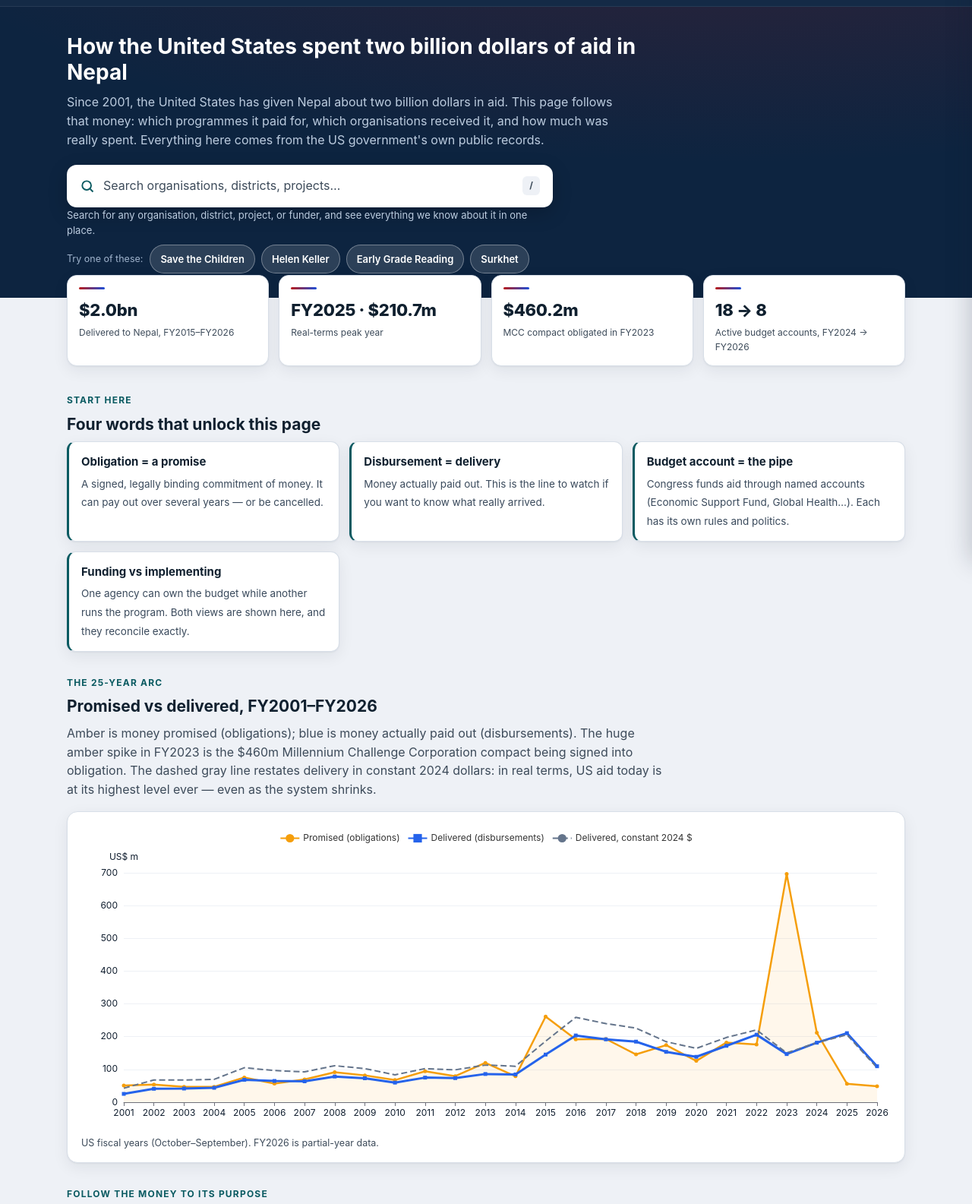
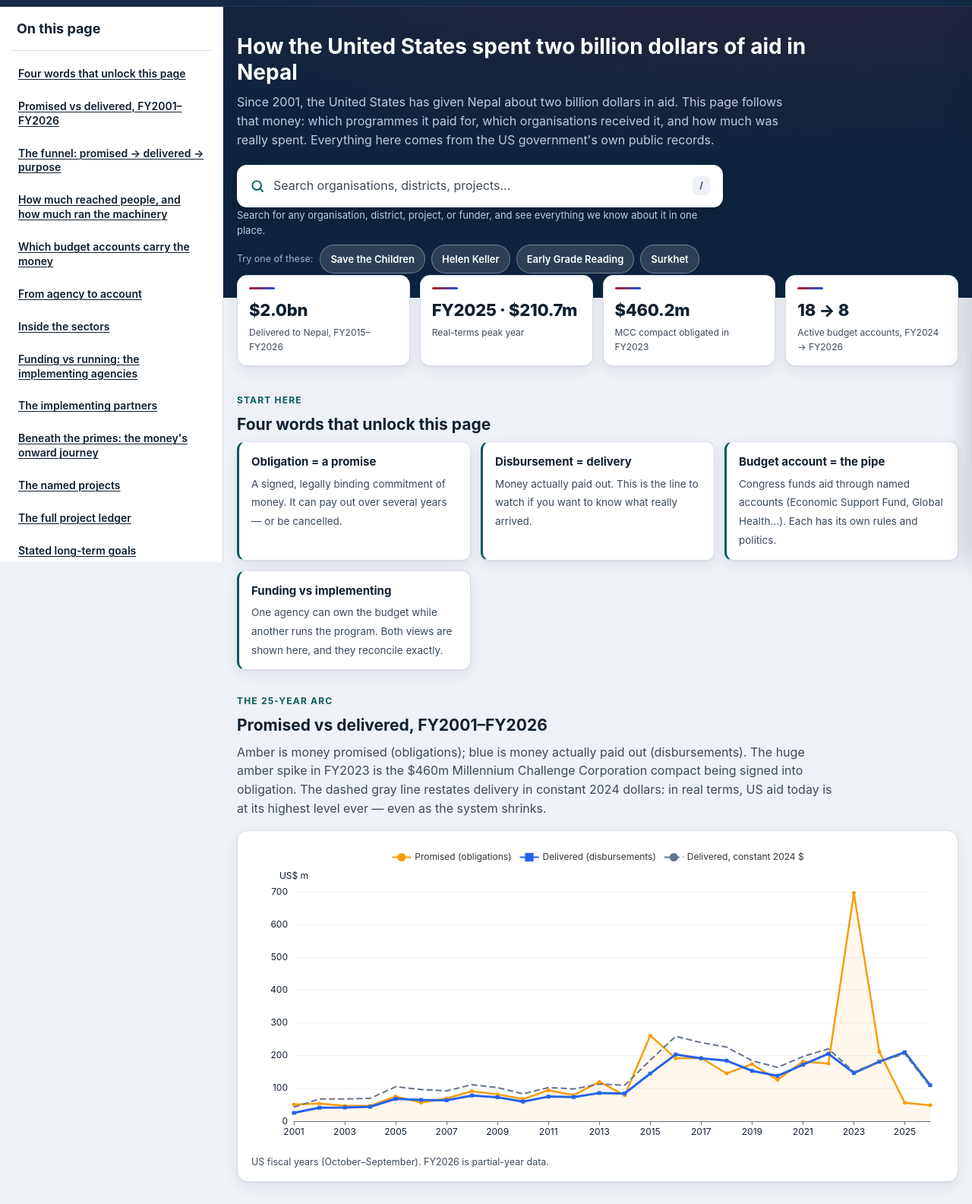
Before and after one commit to rayraycodes/NepalDevelopmentFund, a plain HTML site: page report/dashboard/usforeignaiddata/index.html in a window 1280 px wide. Shown: the part 60-1645 px from the top of the page at 76% size. Drawn offline with Linux system fonts and the light colour scheme.

Commit message:
Keep section navigation visible on desktop

```diff
--- a/report/dashboard/usforeignaiddata/index.html
+++ b/report/dashboard/usforeignaiddata/index.html
@@ -130,6 +130,16 @@
   .hint{display:inline-flex;align-items:center;gap:7px;font-size:12.5px;color:var(--teal);font-weight:650;
     margin-top:10px;background:#e9f3f3;border:1px solid #b7dadd;border-radius:999px;padding:5px 12px}
   .hint::before{content:"👆";font-size:13px}
+  /* Keep the complete section list visible beside the content when there is room.
+     On narrower viewports it reverts to the compact, focus-managed drawer. */
+  @media(min-width:1180px){
+    .menu-toggle,.section-nav-close{display:none}
+    .section-nav-overlay{display:none}
+    .section-nav{top:66px;right:auto;bottom:0;width:294px;transform:none;visibility:visible;transition:none;z-index:40;border-right:1px solid var(--line);box-shadow:none;padding:18px 14px}
+    .section-nav-head{padding:0 8px 14px}
+    main{padding-left:294px}
+    body>footer{margin-left:294px}
+  }
   @media(prefers-reduced-motion:reduce){html{scroll-behavior:auto}.drawer,.drawer-ov{transition:none}}
 </style>
 </head>
@@ -1295,6 +1305,14 @@ function drawCuts(){
 }
 
 let sectionNavOpener=null;
+const sectionNavMedia=window.matchMedia('(min-width:1180px)');
+function syncSectionNavMode(){
+  const nav=document.getElementById('section-nav'), overlay=document.getElementById('section-nav-overlay'), toggle=document.getElementById('section-nav-toggle');
+  if(sectionNavMedia.matches){
+    document.body.classList.remove('section-nav-open'); nav.classList.remove('open'); overlay.classList.remove('open');
+    nav.setAttribute('aria-hidden','false'); toggle.setAttribute('aria-expanded','false');
+  }else nav.setAttribute('aria-hidden','true');
+}
 function buildSectionNav(){
   const ne=lang==='ne', list=document.getElementById('section-nav-list');
   document.getElementById('section-nav-title').textContent=ne?'यस पृष्ठमा':'On this page';
@@ -1308,12 +1326,14 @@ function buildSectionNav(){
   });
 }
 function openSectionNav(){
+  if(sectionNavMedia.matches)return;
   sectionNavOpener=document.activeElement; document.body.classList.add('section-nav-open');
   document.getElementById('section-nav').classList.add('open'); document.getElementById('section-nav').setAttribute('aria-hidden','false');
   document.getElementById('section-nav-overlay').classList.add('open'); document.getElementById('section-nav-toggle').setAttribute('aria-expanded','true');
   document.getElementById('section-nav-close').focus();
 }
 function closeSectionNav(){
+  if(sectionNavMedia.matches)return;
   document.body.classList.remove('section-nav-open'); document.getElementById('section-nav').classList.remove('open');
   document.getElementById('section-nav').setAttribute('aria-hidden','true'); document.getElementById('section-nav-overlay').classList.remove('open');
   document.getElementById('section-nav-toggle').setAttribute('aria-expanded','false'); if(sectionNavOpener) sectionNavOpener.focus();
@@ -1322,6 +1342,8 @@ document.getElementById('section-nav-toggle').addEventListener('click',openSecti
 document.getElementById('section-nav-close').addEventListener('click',closeSectionNav);
 document.getElementById('section-nav-overlay').addEventListener('click',closeSectionNav);
 document.addEventListener('keydown',e=>{if(e.key==='Escape'&&document.getElementById('section-nav').classList.contains('open'))closeSectionNav();});
+sectionNavMedia.addEventListener('change',syncSectionNavMode);
+syncSectionNavMode();
 function setLang(l){ lang=l; localStorage.setItem('nepal_lang',l); render(); }
 render();
 // a11y: every data-table column header gets scope="col" (re-applied after each render in case
```
Also changed, not shown: report/dashboard/index.html (+22 -0 lines).
